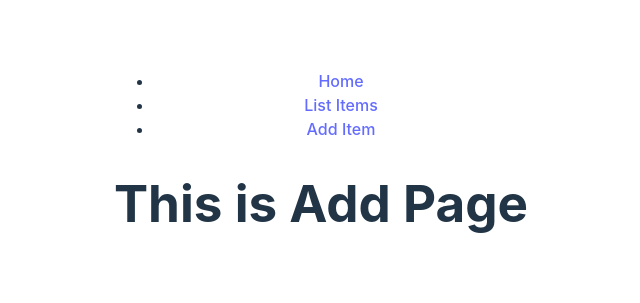
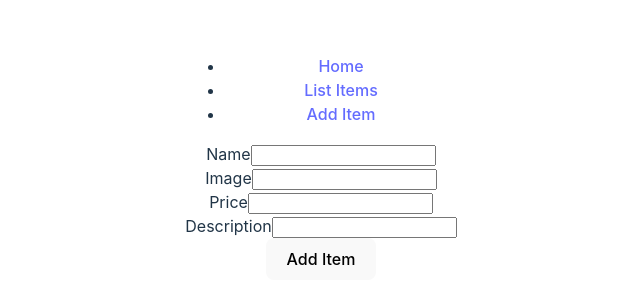
Before and after one commit to Akhee123/appleseeds-week9-1, a React (Vite) app: page /addPage in a window 1280 px wide. Shown: the part 241-544 px from the top of the page, without its empty margins (319-959 px from the left). Built offline with nearby package versions, Linux system fonts and the light colour scheme.

Commit message:
Add Item Page

```diff
--- /dev/null
+++ b/src/components/AddForm/AddForm.jsx
@@ -0,0 +1,48 @@
+import { useRef } from "react";
+
+function AddForm(props) {
+
+    const nameRef = useRef('');
+    const imageRef = useRef('');
+    const priceRef = useRef('');
+    const descriptionRef = useRef('');
+
+    function submitHandler(event) {
+        event.preventDefault();
+
+        const item = {
+            name : nameRef.current.value,
+            avatar : imageRef.current.value,
+            price : priceRef.current.value,
+            description : descriptionRef.current.value
+        };
+
+        props.addItem(item);
+    }
+
+    return (
+      <div>
+        <form onSubmit={submitHandler}>
+            <div>
+                <label htmlFor="name">Name</label>
+                <input type="text"  id="name" ref={nameRef}/>
+            </div>
+            <div>
+                <label htmlFor="image">Image</label>
+                <input type="text"  id="image" ref={imageRef}/>
+            </div>
+            <div>
+                <label htmlFor="price">Price</label>
+                <input type="text"  id="price" ref={priceRef}/>
+            </div>
+            <div>
+                <label htmlFor="description">Description</label>
+                <input type="text"  id="description" ref={descriptionRef}/>
+            </div>
+            <button type="submit">Add Item</button>
+        </form>
+      </div>
+    );
+  }
+
+  export default AddForm;
--- a/src/pages/AddPage/AddPage.jsx
+++ b/src/pages/AddPage/AddPage.jsx
@@ -1,7 +1,15 @@
+import AddForm from "../../components/AddForm/AddForm";
+import { addData } from "../../scripts/api";
+
 function AddPage() {
+
+  function addItemHandler(item) {
+    addData(item);
+  }
+
   return (
     <div>
-      <h1>This is Add Page</h1>
+      <AddForm addItem={addItemHandler} />
     </div>
   );
 }
```
Also changed, not shown: src/App.jsx (line endings or trailing spaces).
